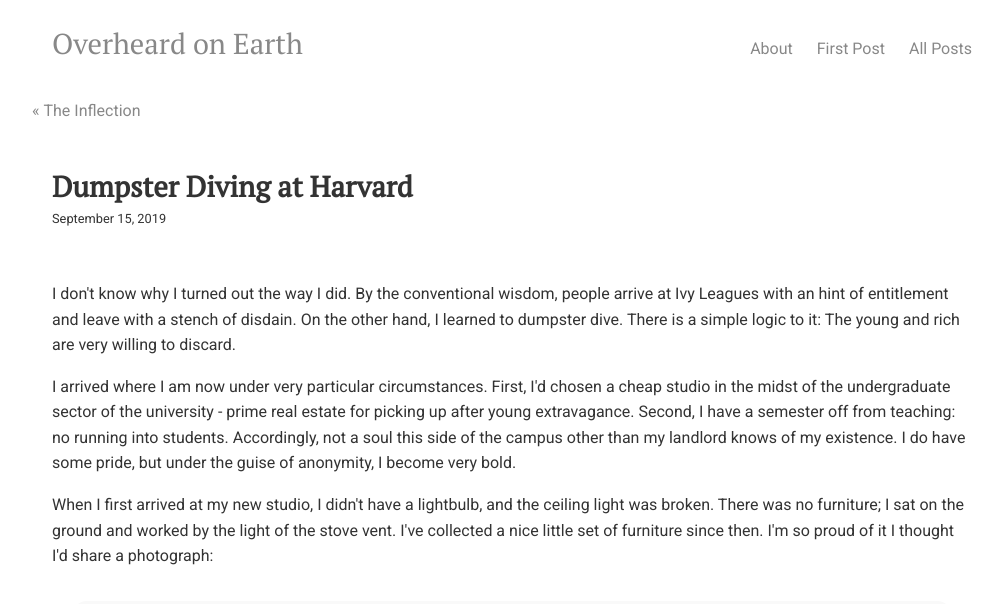
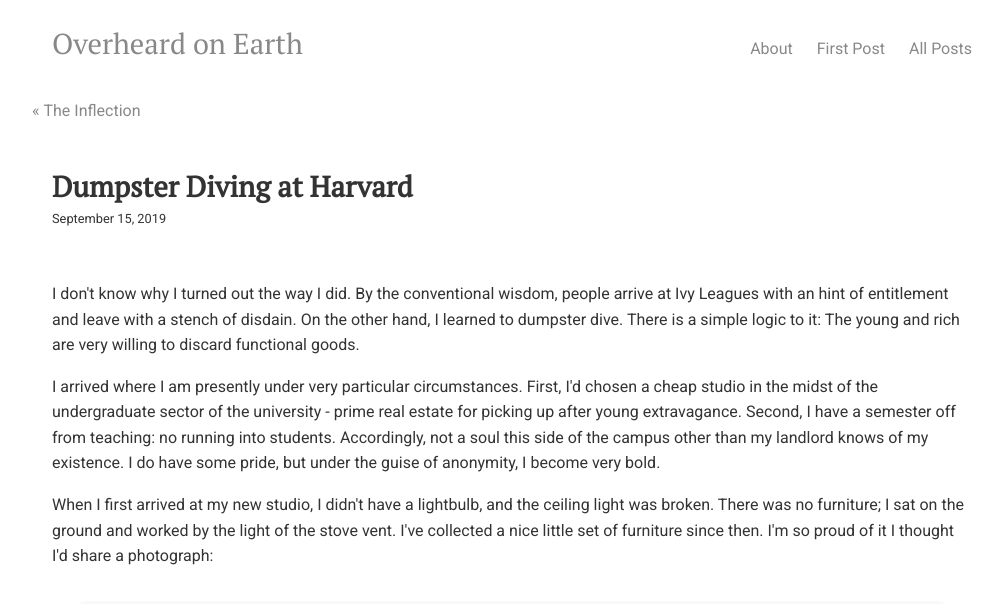
Before and after one commit to overheardonearth/overheardonearth.github.io, a Jekyll site: the page built from _posts/2019-09-15-dumpster-diving-at-harvard.html, in a window 1280 px wide, cut to the strip 0-621 px from the top of the page. Shown: the top 604 px of the strip, without its empty margins (128-1131 px from the left). Built offline with Jekyll 4.4.1, drawn with Linux system fonts in a browser that asks for light colours; comment, search, counter and statistics services are not loaded.

Commit message:
Update 2019-09-15-dumpster-diving-at-harvard.html

```diff
--- a/_posts/2019-09-15-dumpster-diving-at-harvard.html
+++ b/_posts/2019-09-15-dumpster-diving-at-harvard.html
@@ -5,10 +5,10 @@ comments: true
 date: 2019-09-15
 ---
 
-I don't know why I turned out the way I did. By the conventional wisdom, people arrive at Ivy Leagues with an hint of entitlement and leave with a stench of disdain. On the other hand, I learned to dumpster dive. There is a simple logic to it: The young and rich are very willing to discard.
+I don't know why I turned out the way I did. By the conventional wisdom, people arrive at Ivy Leagues with an hint of entitlement and leave with a stench of disdain. On the other hand, I learned to dumpster dive. There is a simple logic to it: The young and rich are very willing to discard functional goods.
 
 <p>
-I arrived where I am now under very particular circumstances. First, I'd chosen a cheap studio in the midst of the undergraduate sector of the university - prime real estate for picking up after young extravagance. Second, I have a semester off from teaching: no running into students. Accordingly, not a soul this side of the campus other than my landlord knows of my existence. I do have some pride, but under the guise of anonymity, I become very bold.
+I arrived where I am presently under very particular circumstances. First, I'd chosen a cheap studio in the midst of the undergraduate sector of the university - prime real estate for picking up after young extravagance. Second, I have a semester off from teaching: no running into students. Accordingly, not a soul this side of the campus other than my landlord knows of my existence. I do have some pride, but under the guise of anonymity, I become very bold.
 
 <p>
 When I first arrived at my new studio, I didn't have a lightbulb, and the ceiling light was broken. There was no furniture; I sat on the ground and worked by the light of the stove vent. I've collected a nice little set of furniture since then. I'm so proud of it I thought I'd share a photograph:
```
